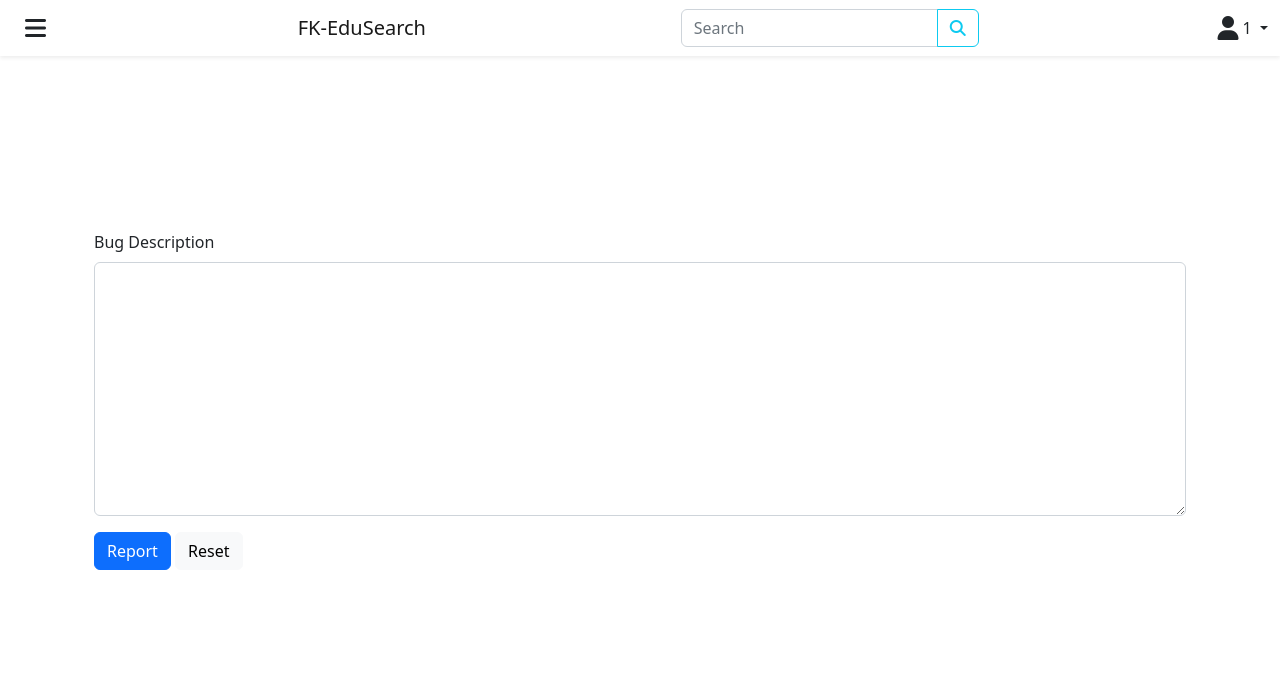
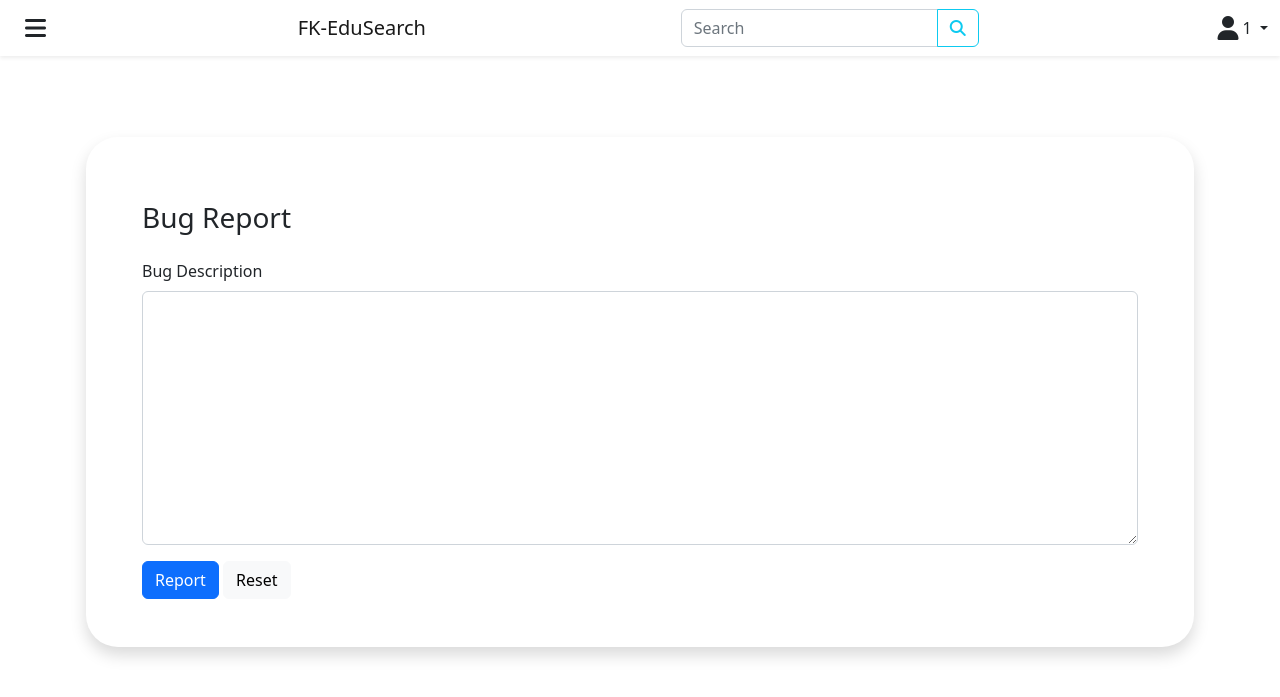
Before and after one commit to zhaolinlau/FK-EduSearch, a PHP site: page /bug_report.php in a window 1280 px wide. Shown: the top 697 px of the page. Run offline with PHP 8.4, Linux system fonts and the light colour scheme; a user stored in the database is signed in; style sheets or scripts are compiled from the project's sources; some libraries are stand-ins or nearby versions.

Commit message:
modify user list, bug list, bug report

```diff
--- a/bug_list.php
+++ b/bug_list.php
@@ -27,6 +27,7 @@ require "./Middleware/AdminAuth.php";
 			<div class="col-12">
 				<div class="table-responsive w-100">
 					<table class="table table-hover w-100" id="bug_table">
+						<h3>Bug List</h3>
 						<thead>
 							<tr>
 								<th>No.</th>
--- a/bug_report.php
+++ b/bug_report.php
@@ -18,9 +18,12 @@ require "./Middleware/Authenticate.php";
 <body class="h-100">
 	<?php require "./layouts/navbar.php"; ?>
 	<div class="container h-100 d-flex align-items-center justify-content-center">
-		<div class="row w-100">
-			<div class="col-12 w-100 d-flex justify-content-center">
-				<form action="#" class="row g-3 needs-validation" method="post" novalidate>
+		<div class="row w-100 d-flex justify-content-center">
+			<div class="col-12">
+				<form action="#" class="row shadow p-5 rounded-5 g-3 needs-validation" method="post" novalidate>
+					<div class="col-12">
+						<h3>Bug Report</h3>
+					</div>
 					<div class="col-12">
 						<label for="bug_description" class="form-label">Bug Description</label>
 						<textarea name="bug_description" class="form-control" id="bug_description" cols="100" rows="10" required></textarea>
--- a/layouts/navbar.php
+++ b/layouts/navbar.php
@@ -51,7 +51,7 @@
 				<a class="nav-link" id="complaint_list" href="./AdminUpdateStatus.php">Complaint List</a>
 				<a class="nav-link" id="bug_list" href="./bug_list.php">Bug List</a>
 			<?php
-			elseif (isset($_SESSION["staff"]) || isset($_SESSION["student"])) :
+			elseif (!isset($_SESSION["admin"])) :
 			?>
 				<a class="nav-link" id="complaint" href="./ComplaintDashBoard.php">Complaint</a>
 				<a class="nav-link" id="bug_report" href="./bug_report.php">Bug Report</a>
```
Also changed, not shown: user_list.php (+7 -1 lines).
